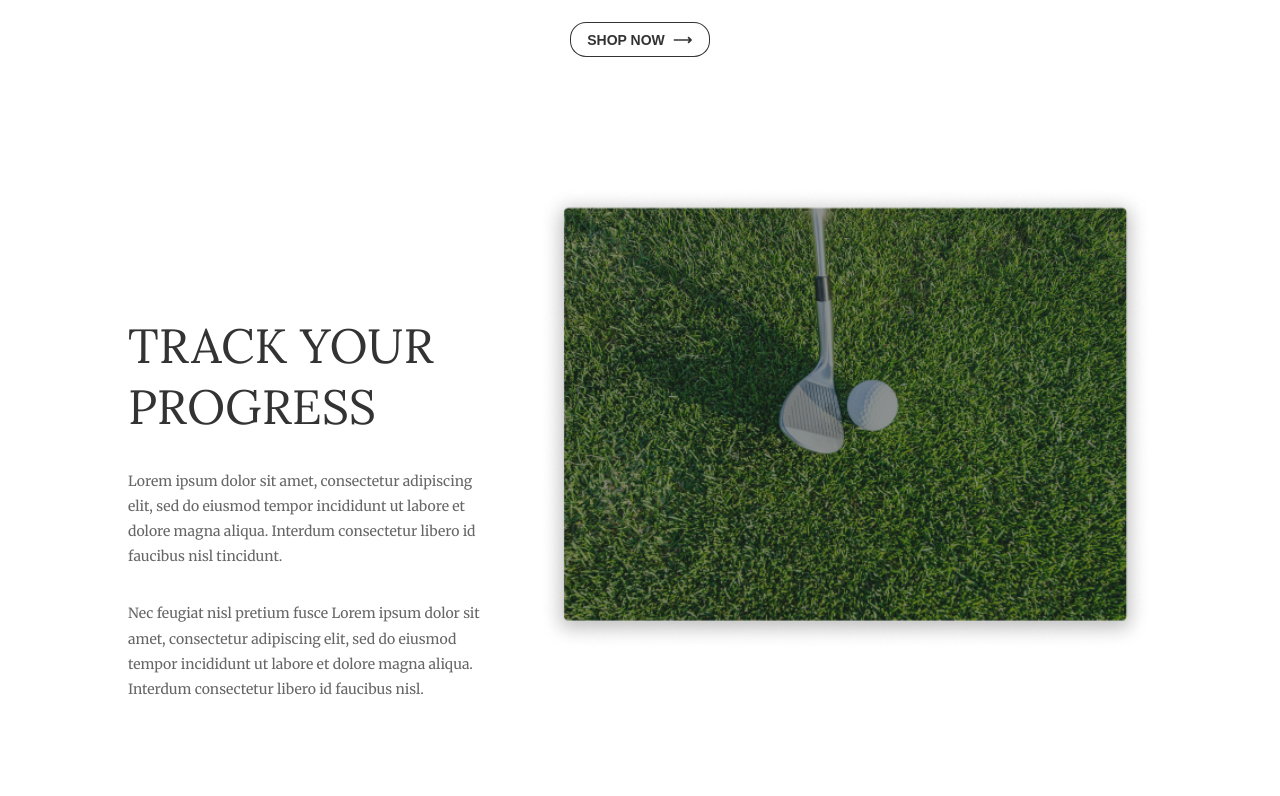
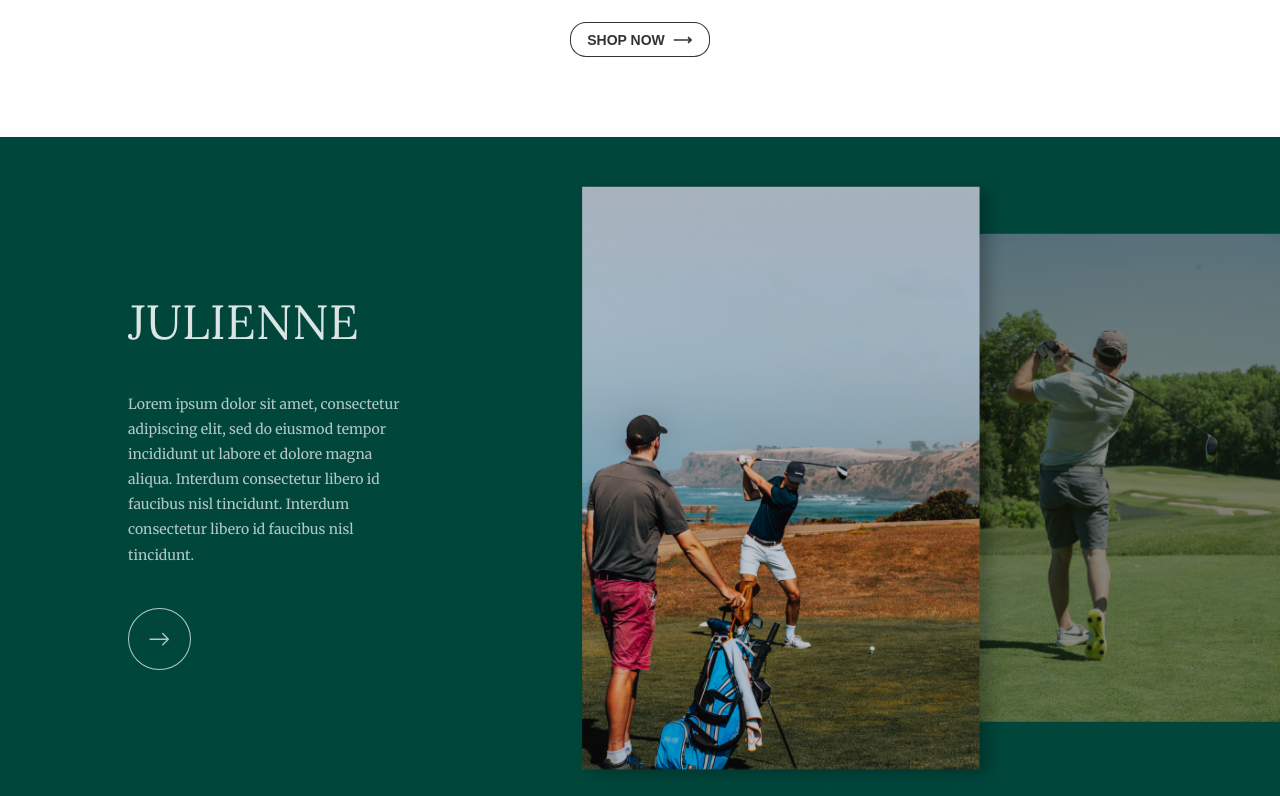
Before and after one commit to nguyentrungtins/Golf-Project, a Next.js app: page / in a window 1280 px wide. Shown: the part 3760-4556 px from the top of the page. Built offline with nearby package versions, Linux system fonts and the light colour scheme.

Commit message:
Tin - Change nav behavior + Course section

```diff
--- /dev/null
+++ b/components/Button/NextBtn.jsx
@@ -0,0 +1,13 @@
+import styles from './NextBtn.module.scss';
+import { BsArrowRight } from 'react-icons/bs';
+
+const NextBtn = () => {
+    return (
+        <div className={styles.nextBtnWrap}>
+            <button className={styles.nextbtn}>
+                <BsArrowRight className={styles.nextBtnIcon} />
+            </button>
+        </div>
+    );
+};
+export default NextBtn;
--- /dev/null
+++ b/components/Button/NextBtn.module.scss
@@ -0,0 +1,34 @@
+@import '../../styles/mixin';
+
+.nextBtnWrap {
+    display: flex;
+    @include breakpoint(sm) {
+        justify-content: start;
+    }
+
+    @include breakpoint(lg) {
+        margin-top: 0;
+        justify-content: start;
+    }
+
+    .nextbtn {
+        color: rgba($color: #fff, $alpha: 0.7);
+        padding: 1.2rem 1.2rem 0.95rem 1.2rem;
+        border-radius: 50%;
+        border: 0.063rem solid rgba($color: #fff, $alpha: 0.7);
+        background-color: rgba($color: #fff, $alpha: 0);
+
+        &:hover {
+            color: rgba($color: #000, $alpha: 0.7);
+            border: 1px solid rgba($color: #000, $alpha: 0.7);
+            background-color: rgba($color: #fff, $alpha: 0.7);
+            cursor: pointer;
+            transition: all linear 0.3s;
+            will-change: color, background-color;
+        }
+
+        .nextBtnIcon {
+            font-size: 1.4rem;
+        }
+    }
+}
--- a/components/Home/CourseSection.jsx
+++ b/components/Home/CourseSection.jsx
@@ -1,6 +1,43 @@
-import styles from 'CourseSection.module.scss';
-
+import styles from './CourseSection.module.scss';
+import Image from 'next/image';
+import Img1 from '../../public/img1.png';
+import Img2 from '../../public/img2.png';
+import NextBtn from '../Button/NextBtn';
 const CourseSection = () => {
-    return <section className={styles.sec}>CourseSection</section>;
+    return (
+        <section className={styles.sec}>
+            <div className={styles.content}>
+                <h1>JULIENNE</h1>
+                <p>
+                    Lorem ipsum dolor sit amet, consectetur adipiscing elit, sed
+                    do eiusmod tempor incididunt ut labore et dolore magna
+                    aliqua. Interdum consectetur libero id faucibus nisl
+                    tincidunt. Interdum consectetur libero id faucibus nisl
+                    tincidunt.
+                </p>
+                <NextBtn />
+            </div>
+            <div className={styles.image}>
+                <div className={styles.img1}>
+                    <Image
+                        src={Img1}
+                        alt="Logo Image"
+                        width={434}
+                        height={621}
+                        layout="fixed"
+                    />
+                </div>
+                <div className={styles.img2}>
+                    <Image
+                        src={Img2}
+                        alt="Logo Image"
+                        width={303}
+                        height={489}
+                        layout="fixed"
+                    />
+                </div>
+            </div>
+        </section>
+    );
 };
 export default CourseSection;
--- a/components/Home/CourseSection.module.scss
+++ b/components/Home/CourseSection.module.scss
@@ -1,3 +1,75 @@
+@import '../../styles/mixin';
+
 .sec {
     background-color: #00463b;
+    padding-left: 10%;
+    display: flex;
+    margin-bottom: 50px;
+    @include breakpoint(sm) {
+        flex-direction: column-reverse;
+        height: 60vh;
+        justify-content: center;
+    }
+
+    @include breakpoint(lg) {
+        justify-content: space-between;
+        flex-direction: row;
+        height: 687px;
+    }
+    .content {
+        display: flex;
+        flex-direction: column;
+        justify-content: center;
+
+        @include breakpoint(sm) {
+            max-width: 100%;
+            gap: 20px;
+        }
+
+        @include breakpoint(lg) {
+            max-width: 40%;
+            gap: 40px;
+        }
+        > h1 {
+            font-size: 3rem;
+            font-family: 'Lora', serif;
+            font-weight: 100;
+            color: rgba($color: #fff, $alpha: 0.86);
+        }
+        > p {
+            font-size: 0.875rem;
+            color: rgba($color: #fff, $alpha: 0.7);
+            margin: 0;
+            line-height: 1.8;
+            @include breakpoint(sm) {
+                max-width: 80%;
+            }
+
+            @include breakpoint(lg) {
+                max-width: 70%;
+            }
+        }
+    }
+    .image {
+        @include breakpoint(sm) {
+            display: none;
+        }
+
+        @include breakpoint(lg) {
+            display: flex;
+        }
+
+        .img1 {
+            position: relative;
+            top: 5%;
+            right: -30px;
+            z-index: 99;
+        }
+        .img2 {
+            position: relative;
+            right: 0;
+            top: 14%;
+            right: 0;
+        }
+    }
 }
--- a/components/Layouts/Navbar.jsx
+++ b/components/Layouts/Navbar.jsx
@@ -6,7 +6,7 @@ import classnames from 'classnames';
 import SublinkNav from './SubLinkNav';
 import NavLink from './NavLink';
 let lastScroll = 0;
-const Navbar = () => {
+const Navbar = ({ isNavTrans = false }) => {
     const [hambergerToggle, setHambergerToggle] = useState(false);
     const [scrollPositon, setscrollPositon] = useState(true);
     const [positionOnTop, setpositionOnTop] = useState(true);
@@ -23,16 +23,24 @@ const Navbar = () => {
         hambergerToggle ? styles.open : ''
     );
     const isActive = classnames(hambergerToggle ? styles.fade : '');
-
-    const isNavActive = classnames(
-        styles.nav,
-        scrollPositon & !positionOnTop ? styles.scrollUp : '',
-        !scrollPositon & !positionOnTop ? styles.scrollDown : '',
-        hambergerToggle ? styles.active : ''
-    );
+    let isNavActive;
+    if (isNavTrans) {
+        isNavActive = classnames(
+            styles.nav,
+            scrollPositon & !positionOnTop ? styles.scrollUp : '',
+            !scrollPositon & !positionOnTop ? styles.scrollDown : '',
+            hambergerToggle ? styles.active : ''
+        );
+    } else {
+        isNavActive = classnames(
+            styles.nav,
+            scrollPositon ? styles.scrollUp : '',
+            !scrollPositon ? styles.scrollDown : '',
+            hambergerToggle ? styles.active : ''
+        );
+    }
     const scrollHandler = () => {
         const currentScroll = window.scrollY;
-
         if (currentScroll <= 100) {
             setpositionOnTop(true);
             return;
@@ -43,10 +51,8 @@ const Navbar = () => {
         } else if (currentScroll >= lastScroll) {
             setscrollPositon(false);
             setpositionOnTop(false);
-            console.log('scroll down');
         }
-        console.log('current', currentScroll);
-        console.log('last', lastScroll);
+
         lastScroll = currentScroll;
     };
     useEffect(() => {
--- a/components/Layouts/Navbar.module.scss
+++ b/components/Layouts/Navbar.module.scss
@@ -6,6 +6,7 @@
     z-index: 9999;
     background-color: rgba($color: #000000, $alpha: 0.2);
     transition: all 300ms ease-in-out;
+
     &.active {
         background-color: rgba($color: #000000, $alpha: 1);
     }
--- a/pages/index.js
+++ b/pages/index.js
@@ -8,6 +8,7 @@ import FooterSection from '../components/Layouts/Footer';
 
 import Navbar from '../components/Layouts/Navbar.jsx';
 import ServicesSection from '../components/Home/ServicesSection';
+import CourseSection from '../components/Home/CourseSection.jsx';
 export default function Home() {
     return (
         <div>
@@ -16,12 +17,13 @@ export default function Home() {
                 <meta name="description" content="Golf" />
                 <link rel="icon" href="/small_logo.png" crossOrigin />
             </Head>
-            <Navbar></Navbar>
+            <Navbar isNavTrans={true}></Navbar>
             <main>
                 <HomeSection />
                 <AboutUsSection />
                 <ServicesSection />
                 <BestSellersSection />
+                <CourseSection />
                 <Golf3dSection />
                 <BookSection />
                 <FooterSection />
```
Also changed, not shown: public/img1.png (added), public/img2.png (added).
